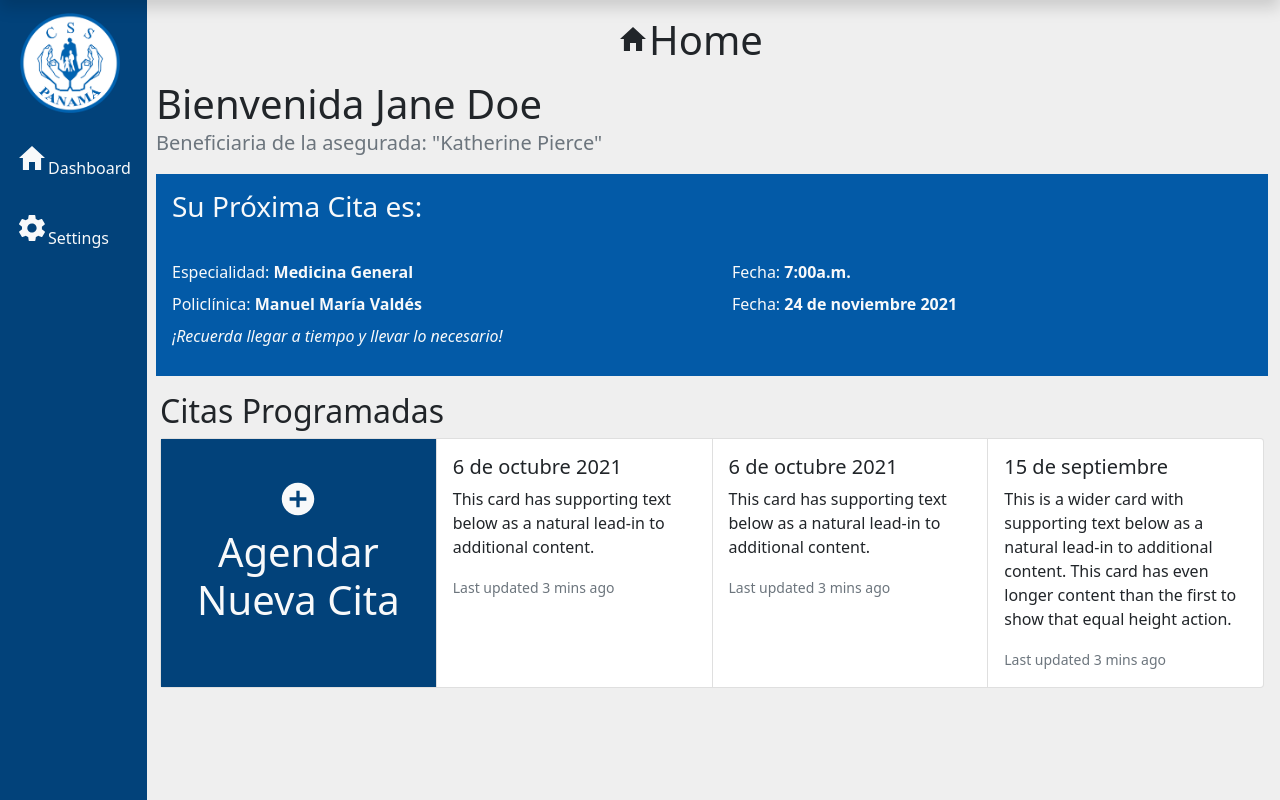
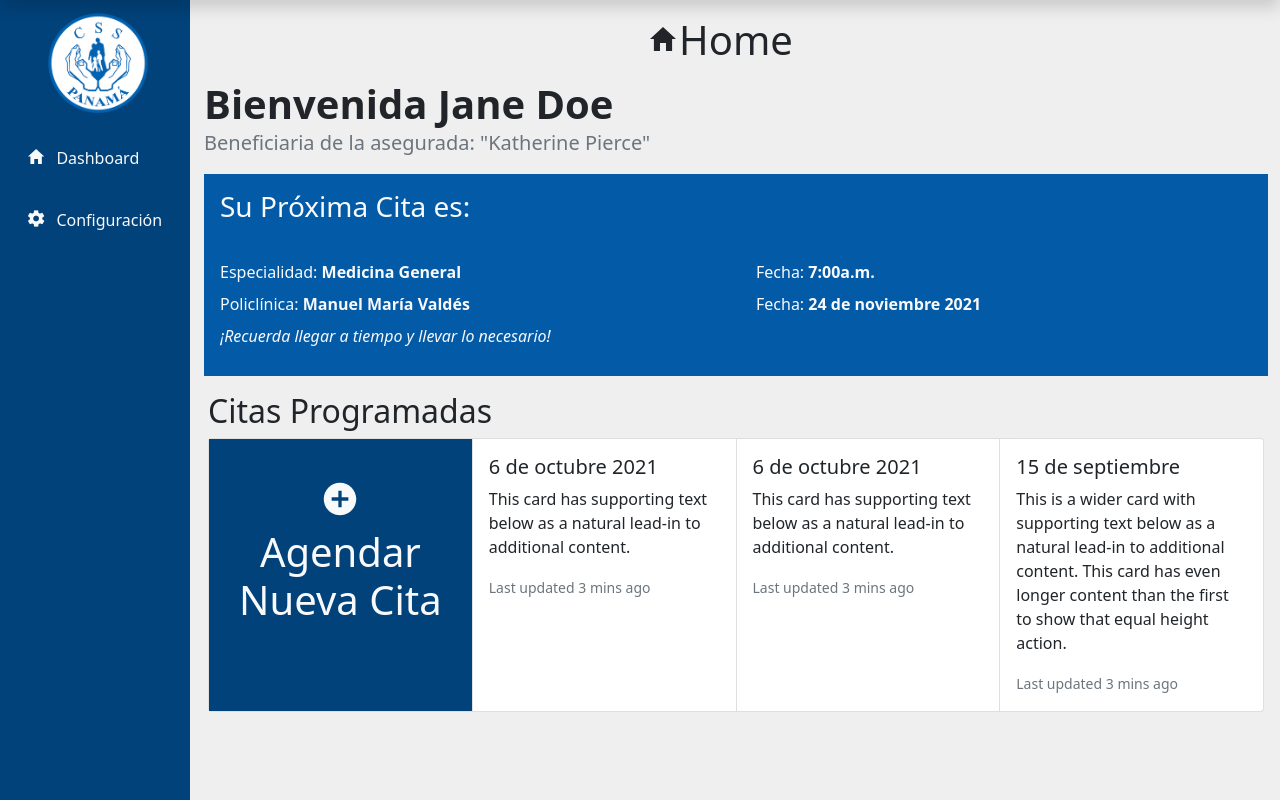
Before and after one commit to AnalissaSantos/ProyectoSemestral_CSS, a PHP site: page / in a window 1280 px wide. Shown: the part 40-840 px from the top of the page. Run offline with PHP 8.4, Linux system fonts and the light colour scheme; some libraries are stand-ins or nearby versions.

Commit message:
Agregue un par de cosas de la rama de raul para hacer mas facil el merge

```diff
--- a/app/Index.html
+++ b/app/Index.html
@@ -9,10 +9,19 @@
     <link rel="icon" href="assets/images/Flavicon.png" sizes="16x16" type="image/png">
     <title>Caja del Seguro Social | Dashboard </title>
     <script src="https://unpkg.com/ionicons@4.5.10-0/dist/ionicons.js"></script>
+    <!--links carrusel-->
+    <link href='https://stackpath.bootstrapcdn.com/bootstrap/5.0.0-alpha1/css/bootstrap.min.css' rel='stylesheet'>
+    <link href='https://cdnjs.cloudflare.com/ajax/libs/font-awesome/4.0.3/css/font-awesome.css' rel='stylesheet'>
+    <style></style>
+    <script type='text/javascript' src=''></script>
+    <script type='text/javascript' src='https://cdn.jsdelivr.net/npm/popper.js@1.16.0/dist/umd/popper.min.js'></script>
+    <script type='text/javascript' src='https://stackpath.bootstrapcdn.com/bootstrap/5.0.0-alpha1/js/bootstrap.min.js'></script>
 
     <!-- Bootstrap CSS -->
     <link href="https://cdn.jsdelivr.net/npm/bootstrap@5.1.3/dist/css/bootstrap.min.css" rel="stylesheet" integrity="sha384-1BmE4kWBq78iYhFldvKuhfTAU6auU8tT94WrHftjDbrCEXSU1oBoqyl2QvZ6jIW3" crossorigin="anonymous">
-    <link rel="stylesheet" href="/app/css/Styles.css"
+    <link rel="stylesheet" href="css/Styles.css"
+    <!-- Ionic icons -->
+    <link href="https://unpkg.com/ionicons@4.5.10-0/dist/css/ionicons.min.css" rel="stylesheet">
 
   </head>
 
@@ -36,9 +45,11 @@
           <img src="assets/images/css_logo.png" width="100" height="100">
         </div>
 
-        <div class="menu" id="menu1">
-          <a href="#"class="d-block text-light p-3 border-0"><ion-icon ion-icon name="home" size="large" ></ion-icon>Dashboard</a>
-          <a href="#"class="d-block text-light p-3 border-0"><ion-icon name="settings" size="large"></ion-icon>Settings</a>
+        <div class="container" id="menu1">
+          <a href="#"class="d-block text-light p-3 border-0"><i class="icon ion-md-home lead mr-2"></i>
+            Dashboard</a>
+          <a href="#"class="d-block text-light p-3 border-0"><i class="icon ion-md-settings lead mr-2"></i>
+          Configuración</a>
         </div>
 
       </div>
@@ -120,6 +131,9 @@
           </div>
       </div>
         </section>
+        <section>
+
+        </section>
 
       </section>
     </div>
--- a/app/css/Styles.css
+++ b/app/css/Styles.css
@@ -27,13 +27,15 @@
 }
 #logo{
     padding: .823rem 1.25rem;
+    padding-left: 3rem;
 }
 #content {
     overflow-y: auto;
     height: 100vh;
     padding-bottom: 5rem;
-    padding-left: 9rem;
+    padding-left: 12rem;
 }
+
 blockquote {
     padding-left: 15rem;
 }
```
